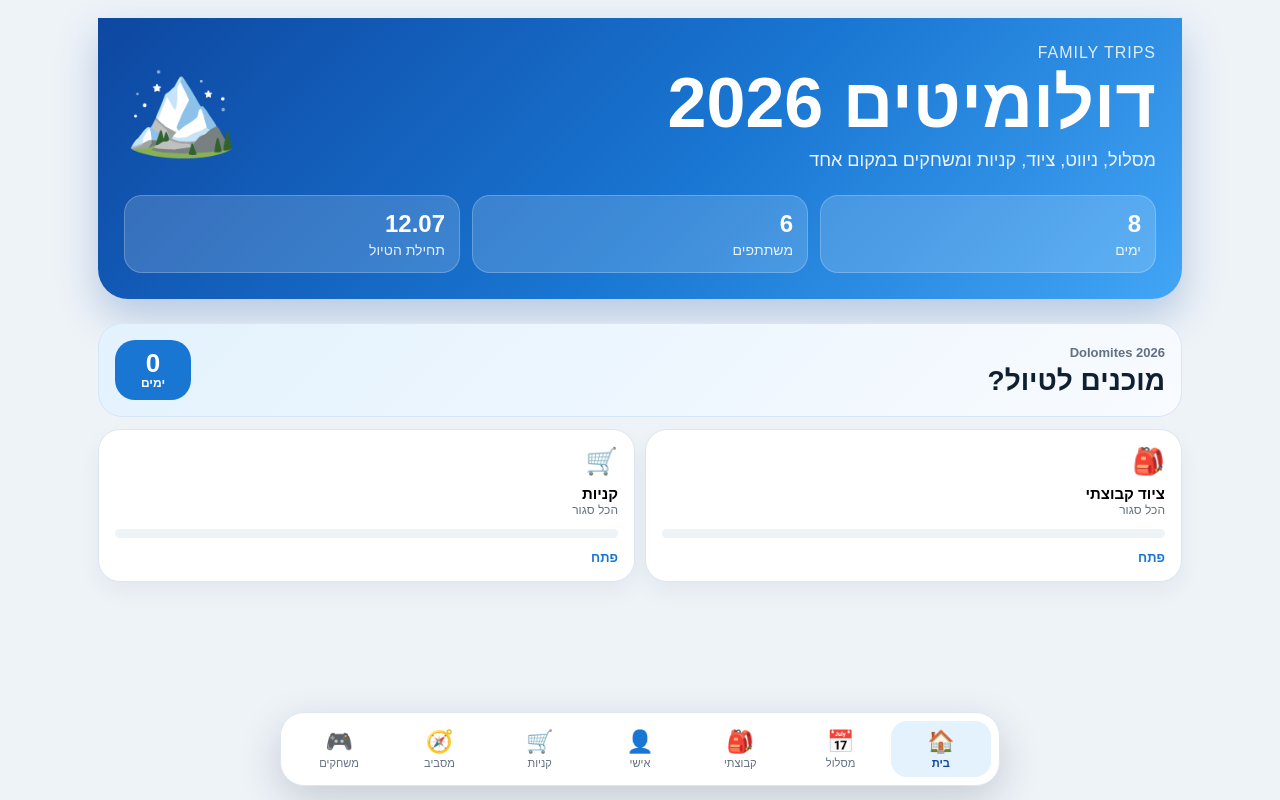
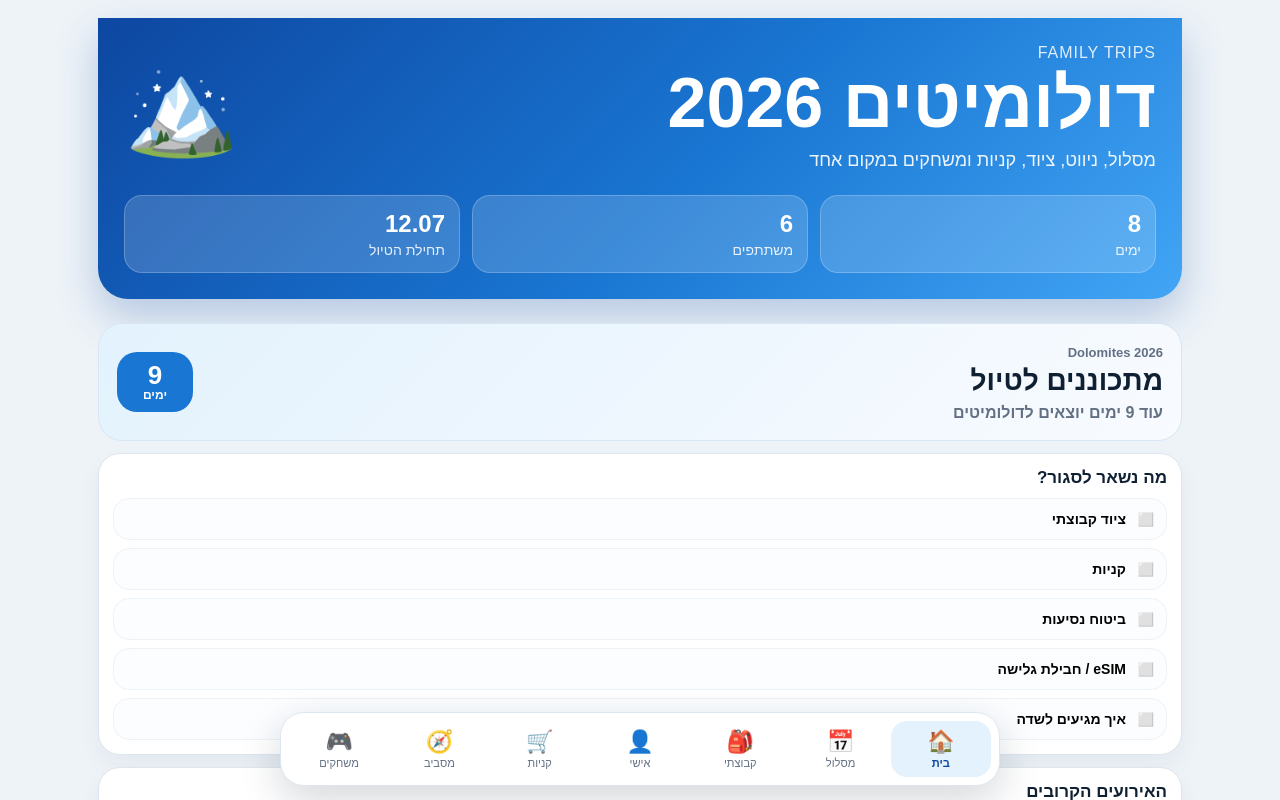
Before and after one commit to eyalby-ux/family-trips, a React (Vite) app: page / in a window 1280 px wide. Shown: the top 800 px of the page. Built offline with nearby package versions, Linux system fonts and the light colour scheme; no server answers; the database is empty.

Commit message:
Sprint 28 v1 - polish home and travel hub UX

```diff
--- a/src/App.tsx
+++ b/src/App.tsx
@@ -20,7 +20,29 @@ import "./styles/travel-hub-additions.css";
 
 function App() {
   const [activeScreen, setActiveScreen] = useState<Screen>("home");
-  return <main className="app" dir="rtl">{activeScreen === "home" && <Home onNavigate={setActiveScreen} />}{(activeScreen === "itinerary" || activeScreen === "map") && <Itinerary />}{activeScreen === "packing" && <Packing />}{activeScreen === "personalPacking" && <PersonalPacking />}{activeScreen === "shopping" && <Shopping />}{activeScreen === "useful" && <TravelHub />}{activeScreen === "games" && <Games />}<BottomNav activeScreen={activeScreen} onChange={setActiveScreen} /></main>;
+  const [travelHubKey, setTravelHubKey] = useState(0);
+
+  function handleNavChange(nextScreen: Screen) {
+    if (nextScreen === "useful" && activeScreen === "useful") {
+      setTravelHubKey((current) => current + 1);
+      return;
+    }
+
+    setActiveScreen(nextScreen);
+  }
+
+  return (
+    <main className="app" dir="rtl">
+      {activeScreen === "home" && <Home onNavigate={handleNavChange} />}
+      {(activeScreen === "itinerary" || activeScreen === "map") && <Itinerary />}
+      {activeScreen === "packing" && <Packing />}
+      {activeScreen === "personalPacking" && <PersonalPacking />}
+      {activeScreen === "shopping" && <Shopping />}
+      {activeScreen === "useful" && <TravelHub key={travelHubKey} />}
+      {activeScreen === "games" && <Games />}
+      <BottomNav activeScreen={activeScreen} onChange={handleNavChange} />
+    </main>
+  );
 }
 
 export default App;
--- a/src/components/dashboard/MobileDashboard.tsx
+++ b/src/components/dashboard/MobileDashboard.tsx
@@ -1,54 +1,51 @@
 import { useEffect, useMemo, useState } from "react";
 import { listenToChecklistItems } from "../../services/checklistService";
+import { tripDays } from "../../data/tripData";
 import type { Screen, SharedChecklistItem } from "../../types";
 
 type MobileDashboardProps = {
   onNavigate: (screen: Screen) => void;
 };
 
-type MetricCardProps = {
-  icon: string;
-  title: string;
-  done: number;
-  total: number;
-  actionLabel: string;
-  onClick: () => void;
-};
+const tripStartDate = new Date("2026-07-12T00:00:00");
+const tripEndDate = new Date("2026-07-19T23:59:59");
 
-const tripStartDate = new Date("2026-01-01T00:00:00");
-
-function getDaysUntilTrip() {
-  const today = new Date();
-  const startOfToday = new Date(today.getFullYear(), today.getMonth(), today.getDate());
-  const startOfTrip = new Date(
-    tripStartDate.getFullYear(),
-    tripStartDate.getMonth(),
-    tripStartDate.getDate()
-  );
-
-  const diffMs = startOfTrip.getTime() - startOfToday.getTime();
-  return Math.max(0, Math.ceil(diffMs / (1000 * 60 * 60 * 24)));
+function startOfDay(date: Date) {
+  return new Date(date.getFullYear(), date.getMonth(), date.getDate());
 }
 
-function MetricCard({ icon, title, done, total, actionLabel, onClick }: MetricCardProps) {
-  const progress = total === 0 ? 0 : Math.round((done / total) * 100);
-  const openItems = Math.max(total - done, 0);
+function diffDays(from: Date, to: Date) {
+  const oneDay = 1000 * 60 * 60 * 24;
+  return Math.ceil((startOfDay(to).getTime() - startOfDay(from).getTime()) / oneDay);
+}
 
+function getTripPhase() {
+  const today = new Date();
+  if (today < tripStartDate) return "before";
+  if (today > tripEndDate) return "after";
+  return "during";
+}
+
+function getCurrentTripDayIndex() {
+  const today = new Date();
+  const diff = Math.floor((startOfDay(today).getTime() - startOfDay(tripStartDate).getTime()) / (1000 * 60 * 60 * 24));
+  return Math.min(Math.max(diff, 0), tripDays.length - 1);
+}
+
+function PrepCard({ label, done, onClick }: { label: string; done: boolean; onClick?: () => void }) {
   return (
-    <button className="dashboardMetric compactMetric" onClick={onClick}>
-      <div className="metricTop">
-        <span className="metricIcon">{icon}</span>
-        <div>
-          <strong>{title}</strong>
-          <small>{openItems === 0 ? "הכל סגור" : `נשארו ${openItems}`}</small>
-        </div>
-      </div>
+    <button className="prepItem" onClick={onClick}>
+      <span>{done ? "✅" : "⬜"}</span>
+      <strong>{label}</strong>
+    </button>
+  );
+}
 
-      <div className="metricProgressTrack">
-        <div className="metricProgressFill" style={{ width: `${progress}%` }} />
-      </div>
-
-      <span className="metricAction">{actionLabel}</span>
+function QuickAction({ icon, label, onClick }: { icon: string; label: string; onClick: () => void }) {
+  return (
+    <button className="quickAction" onClick={onClick}>
+      <span>{icon}</span>
+      <strong>{label}</strong>
     </button>
   );
 }
@@ -63,21 +60,28 @@ function MobileDashboard({ onNavigate }: MobileDashboardProps) {
       listenToChecklistItems("shopping", setShopping, () => undefined),
     ];
 
-    return () => {
-      unsubscribers.forEach((unsubscribe) => unsubscribe());
-    };
+    return () => unsubscribers.forEach((unsubscribe) => unsubscribe());
   }, []);
 
-  const packingDone = packing.filter((item) => item.done).length;
-  const shoppingDone = shopping.filter((item) => item.done).length;
-  const daysUntilTrip = useMemo(() => getDaysUntilTrip(), []);
+  const phase = getTripPhase();
+  const daysUntilTrip = Math.max(diffDays(new Date(), tripStartDate), 0);
+  const packingDone = packing.length > 0 && packing.every((item) => item.done);
+  const shoppingDone = shopping.length > 0 && shopping.every((item) => item.done);
+
+  const currentDay = useMemo(() => {
+    if (phase !== "during") return null;
+    return tripDays[getCurrentTripDayIndex()] ?? null;
+  }, [phase]);
 
   return (
-    <section className="mobileDashboard simplifiedDashboard">
-      <div className="tripHero simplifiedHero">
+    <section className="mobileDashboard homeExperience">
+      {phase === "before" && (
+        <>
+          <div className="tripHero countdownHero">
             <div>
               <span className="heroEyebrow">Dolomites 2026</span>
-          <h2>מוכנים לטיול?</h2>
+              <h2>מתכוננים לטיול</h2>
+              <p>עוד {daysUntilTrip} ימים יוצאים לדולומיטים</p>
             </div>
 
             <div className="countdownPill">
@@ -86,24 +90,65 @@ function MobileDashboard({ onNavigate }: MobileDashboardProps) {
             </div>
           </div>
 
-      <div className="metricGrid simplifiedMetricGrid">
-        <MetricCard
-          icon="🎒"
-          title="ציוד קבוצתי"
-          done={packingDone}
-          total={packing.length}
-          actionLabel="פתח"
-          onClick={() => onNavigate("packing")}
-        />
+          <div className="homeCard">
+            <h3>מה נשאר לסגור?</h3>
+            <div className="prepList">
+              <PrepCard label="ציוד קבוצתי" done={packingDone} onClick={() => onNavigate("packing")} />
+              <PrepCard label="קניות" done={shoppingDone} onClick={() => onNavigate("shopping")} />
+              <PrepCard label="ביטוח נסיעות" done={false} onClick={() => onNavigate("useful")} />
+              <PrepCard label="eSIM / חבילת גלישה" done={false} onClick={() => onNavigate("useful")} />
+              <PrepCard label="איך מגיעים לשדה" done={false} onClick={() => onNavigate("useful")} />
+            </div>
+          </div>
 
-        <MetricCard
-          icon="🛒"
-          title="קניות"
-          done={shoppingDone}
-          total={shopping.length}
-          actionLabel="פתח"
-          onClick={() => onNavigate("shopping")}
-        />
+          <div className="homeCard">
+            <h3>האירועים הקרובים</h3>
+            <div className="nextEvents">
+              <span>✈️ 12.7 · טיסה למילאנו</span>
+              <span>🏨 12.7 · Hotel La Nuova Rotaia</span>
+              <span>🚗 13.7 · איסוף רכב במלפנסה</span>
+            </div>
+          </div>
+        </>
+      )}
+
+      {phase === "during" && currentDay && (
+        <>
+          <div className="tripHero todayHero">
+            <div>
+              <span className="heroEyebrow">היום</span>
+              <h2>{currentDay.title}</h2>
+              <p>{currentDay.weekday} · {currentDay.date}</p>
+            </div>
+          </div>
+
+          <div className="homeCard">
+            <h3>מה צפוי היום?</h3>
+            <div className="todaySummary">
+              <span>🥾 {currentDay.hiking}</span>
+              <span>🚗 {currentDay.driving}</span>
+              <span>🏨 הלילה: {currentDay.lodging}</span>
+            </div>
+          </div>
+        </>
+      )}
+
+      {phase === "after" && (
+        <div className="tripHero todayHero">
+          <div>
+            <span className="heroEyebrow">Dolomites 2026</span>
+            <h2>הטיול הסתיים</h2>
+            <p>אפשר להתחיל לאסוף זיכרונות ותובנות לטיול הבא.</p>
+          </div>
+        </div>
+      )}
+
+      <div className="quickActionsGrid">
+        <QuickAction icon="📅" label="מסלול" onClick={() => onNavigate("itinerary")} />
+        <QuickAction icon="🧭" label="מסביב" onClick={() => onNavigate("useful")} />
+        <QuickAction icon="🎒" label="ציוד" onClick={() => onNavigate("packing")} />
+        <QuickAction icon="🛒" label="קניות" onClick={() => onNavigate("shopping")} />
+        <QuickAction icon="🎮" label="משחקים" onClick={() => onNavigate("games")} />
       </div>
     </section>
   );
--- a/src/styles/mobile-ux-additions.css
+++ b/src/styles/mobile-ux-additions.css
@@ -1,282 +1,45 @@
-.mobileDashboard {
-  display: grid;
-  gap: 14px;
-  margin-bottom: 16px;
-}
-
-.tripHero {
-  border-radius: 24px;
-  padding: 18px;
-  background: linear-gradient(135deg, #e3f2fd, #f8fbff);
-  border: 1px solid #d7e6f5;
-  display: flex;
-  align-items: center;
-  justify-content: space-between;
-  gap: 12px;
-}
-
-.heroEyebrow {
-  color: #637083;
-  font-size: 13px;
-  font-weight: 800;
-}
-
-.tripHero h2 {
-  margin: 4px 0 0;
-  font-size: 28px;
-}
-
-.countdownPill {
-  background: #1976d2;
-  color: white;
-  border-radius: 20px;
-  padding: 10px 14px;
-  min-width: 76px;
-  text-align: center;
-  display: grid;
-}
-
-.countdownPill strong {
-  font-size: 26px;
-  line-height: 1;
-}
-
-.countdownPill span {
-  font-size: 12px;
-  font-weight: 800;
-}
-
-.dashboardMetric {
-  border: 1px solid #dde6f0;
-  background: #ffffff;
-  border-radius: 22px;
-  padding: 16px;
-  box-shadow: 0 10px 22px rgba(16, 32, 51, 0.05);
-  cursor: pointer;
-  text-align: right;
-  display: grid;
-  gap: 12px;
-}
-
-.metricTop {
-  display: grid;
-  gap: 8px;
-}
-
-.metricIcon {
-  font-size: 26px;
-}
-
-.dashboardMetric strong {
-  display: block;
-  font-size: 15px;
-}
-
-.dashboardMetric small {
-  color: #637083;
-  font-size: 12px;
-}
-
-.metricProgressTrack {
-  height: 9px;
-  background: #eef3f8;
-  border-radius: 999px;
-  overflow: hidden;
-}
-
-.metricProgressFill {
-  height: 100%;
-  background: #1976d2;
-  border-radius: 999px;
-  transition: width 0.2s ease;
-}
-
-.metricAction {
-  color: #1976d2;
-  font-size: 13px;
-  font-weight: 900;
-}
-
-.simplifiedDashboard {
-  gap: 12px;
-}
-
-.simplifiedHero {
-  padding: 16px;
-}
-
-.simplifiedMetricGrid {
-  display: grid;
-  grid-template-columns: 1fr 1fr;
-  gap: 10px;
-}
-
-.compactMetric {
-  min-height: 112px;
-}
-
-.compactSectionTitle {
-  margin-bottom: 10px;
-}
-
-.dayStepper {
-  background: #ffffff;
-  border: 1px solid #dde6f0;
-  border-radius: 22px;
-  padding: 12px;
-  display: grid;
-  grid-template-columns: 52px 1fr 52px;
-  align-items: center;
-  gap: 8px;
-  margin-bottom: 12px;
-}
-
-.compactDayStepper {
-  margin-bottom: 10px;
-}
-
-.dayStepper button {
-  border: 0;
-  border-radius: 16px;
-  min-height: 48px;
-  background: #e3f2fd;
-  color: #0d47a1;
-  font-size: 20px;
-  font-weight: 900;
-  cursor: pointer;
-}
-
-.dayStepper button:disabled {
-  opacity: 0.35;
-  cursor: not-allowed;
-}
-
-.dayStepper div {
-  text-align: center;
-  display: grid;
-  gap: 2px;
-}
-
-.dayStepper strong {
-  font-size: 17px;
-}
-
-.dayStepper span {
-  color: #637083;
-  font-size: 13px;
-}
-
-.routeTabs {
-  display: grid;
-  grid-template-columns: 1fr 1fr;
-  gap: 8px;
-  margin-bottom: 10px;
-  background: #eef3f8;
-  padding: 5px;
-  border-radius: 999px;
-}
-
-.routeTabs button {
-  border: 0;
-  border-radius: 999px;
-  min-height: 44px;
-  background: transparent;
-  font-weight: 900;
-  color: #637083;
-  cursor: pointer;
-}
-
-.routeTabs button.active {
-  background: #ffffff;
-  color: #1976d2;
-  box-shadow: 0 6px 14px rgba(16, 32, 51, 0.08);
-}
-
-.focusedDayCard {
-  display: grid;
-  gap: 12px;
-}
-
-.compactDayCard {
-  padding: 14px;
-}
-
-.mobileInfoStack {
-  display: grid;
-  gap: 9px;
-}
-
-.infoPanel {
-  border: 1px solid #dde6f0;
-  border-radius: 18px;
-  padding: 12px;
-  background: #fbfdff;
-}
-
-.infoPanel strong {
-  display: block;
-  margin-bottom: 5px;
-}
-
-.infoPanel p {
-  margin: 0;
-  line-height: 1.45;
-}
-
-.dayDetails {
-  border: 1px solid #dde6f0;
-  border-radius: 16px;
-  padding: 11px 12px;
-  background: #ffffff;
-}
-
-.dayDetails summary {
-  cursor: pointer;
-  font-weight: 900;
-}
-
-.dayDetails ul {
-  margin: 10px 0 0;
-  padding-inline-start: 20px;
-}
-
-.compactMapPointGrid {
-  grid-template-columns: 1fr;
-}
-
-.compactLinkGrid {
-  margin-top: 10px;
-}
-
-@media (max-width: 760px) {
-  .app {
-    padding-inline: 12px;
-    padding-bottom: 96px;
-  }
-
-  .tripHero h2 {
-    font-size: 22px;
-  }
-
-  .section {
-    margin-bottom: 14px;
-  }
-
-  .bottomNav {
-    grid-template-columns: repeat(6, 1fr);
-  }
-
-  .bottomNav span {
-    font-size: 19px;
-  }
-
-  .bottomNav small {
-    font-size: 9px;
-  }
-}
-
-@media (max-width: 420px) {
-  .simplifiedMetricGrid {
-    grid-template-columns: 1fr;
-  }
-}
+.mobileDashboard { display: grid; gap: 14px; margin-bottom: 16px; }
+.tripHero { border-radius: 24px; padding: 18px; background: linear-gradient(135deg, #e3f2fd, #f8fbff); border: 1px solid #d7e6f5; display: flex; align-items: center; justify-content: space-between; gap: 12px; }
+.heroEyebrow { color: #637083; font-size: 13px; font-weight: 800; }
+.tripHero h2 { margin: 4px 0 0; font-size: 28px; }
+.tripHero p { margin: 7px 0 0; color: #637083; font-weight: 800; }
+.countdownPill { background: #1976d2; color: white; border-radius: 20px; padding: 10px 14px; min-width: 76px; text-align: center; display: grid; }
+.countdownPill strong { font-size: 26px; line-height: 1; }
+.countdownPill span { font-size: 12px; font-weight: 800; }
+.homeExperience { gap: 12px; }
+.countdownHero { min-height: 118px; }
+.todayHero { min-height: 112px; }
+.homeCard { background: #fff; border: 1px solid #dde6f0; border-radius: 22px; padding: 14px; display: grid; gap: 10px; box-shadow: 0 10px 22px rgba(16, 32, 51, 0.05); }
+.homeCard h3 { margin: 0; font-size: 17px; }
+.prepList { display: grid; gap: 8px; }
+.prepItem { border: 1px solid #edf2f7; background: #fbfdff; border-radius: 16px; padding: 12px; display: grid; grid-template-columns: 28px 1fr; align-items: center; text-align: right; cursor: pointer; }
+.prepItem strong { font-size: 14px; }
+.nextEvents, .todaySummary { display: grid; gap: 8px; }
+.nextEvents span, .todaySummary span { border: 1px solid #edf2f7; background: #fbfdff; border-radius: 15px; padding: 11px; color: #26384d; font-weight: 800; }
+.quickActionsGrid { display: grid; grid-template-columns: repeat(2, 1fr); gap: 9px; }
+.quickAction { border: 1px solid #dde6f0; background: #fff; border-radius: 20px; padding: 14px 10px; display: grid; gap: 5px; justify-items: center; box-shadow: 0 8px 18px rgba(16, 32, 51, 0.045); cursor: pointer; }
+.quickAction span { font-size: 24px; }
+.quickAction strong { font-size: 14px; }
+.dayStepper { background: #ffffff; border: 1px solid #dde6f0; border-radius: 22px; padding: 12px; display: grid; grid-template-columns: 52px 1fr 52px; align-items: center; gap: 8px; margin-bottom: 12px; }
+.compactDayStepper { margin-bottom: 10px; }
+.dayStepper button { border: 0; border-radius: 16px; min-height: 48px; background: #e3f2fd; color: #0d47a1; font-size: 20px; font-weight: 900; cursor: pointer; }
+.dayStepper button:disabled { opacity: 0.35; cursor: not-allowed; }
+.dayStepper div { text-align: center; display: grid; gap: 2px; }
+.dayStepper strong { font-size: 17px; }
+.dayStepper span { color: #637083; font-size: 13px; }
+.routeTabs { display: grid; grid-template-columns: 1fr 1fr; gap: 8px; margin-bottom: 10px; background: #eef3f8; padding: 5px; border-radius: 999px; }
+.routeTabs button { border: 0; border-radius: 999px; min-height: 44px; background: transparent; font-weight: 900; color: #637083; cursor: pointer; }
+.routeTabs button.active { background: #fff; color: #1976d2; box-shadow: 0 6px 14px rgba(16, 32, 51, 0.08); }
+.focusedDayCard { display: grid; gap: 12px; }
+.compactDayCard { padding: 14px; }
+.mobileInfoStack { display: grid; gap: 9px; }
+.infoPanel { border: 1px solid #dde6f0; border-radius: 18px; padding: 12px; background: #fbfdff; }
+.infoPanel strong { display: block; margin-bottom: 5px; }
+.infoPanel p { margin: 0; line-height: 1.45; }
+.dayDetails { border: 1px solid #dde6f0; border-radius: 16px; padding: 11px 12px; background: #fff; }
+.dayDetails summary { cursor: pointer; font-weight: 900; }
+.dayDetails ul { margin: 10px 0 0; padding-inline-start: 20px; }
+.compactMapPointGrid { grid-template-columns: 1fr; }
+.compactLinkGrid { margin-top: 10px; }
+@media (max-width: 760px) { .app { padding-inline: 12px; padding-bottom: 96px; } .tripHero h2 { font-size: 22px; } .section { margin-bottom: 14px; } }
+@media (max-width: 420px) { .quickActionsGrid { grid-template-columns: 1fr; } }
```
Also changed, not shown: src/pages/TravelHub.tsx (+172 -37 lines), src/styles/travel-hub-additions.css (+10 -3 lines). Lines whose indentation alone changed are shown as unchanged.
